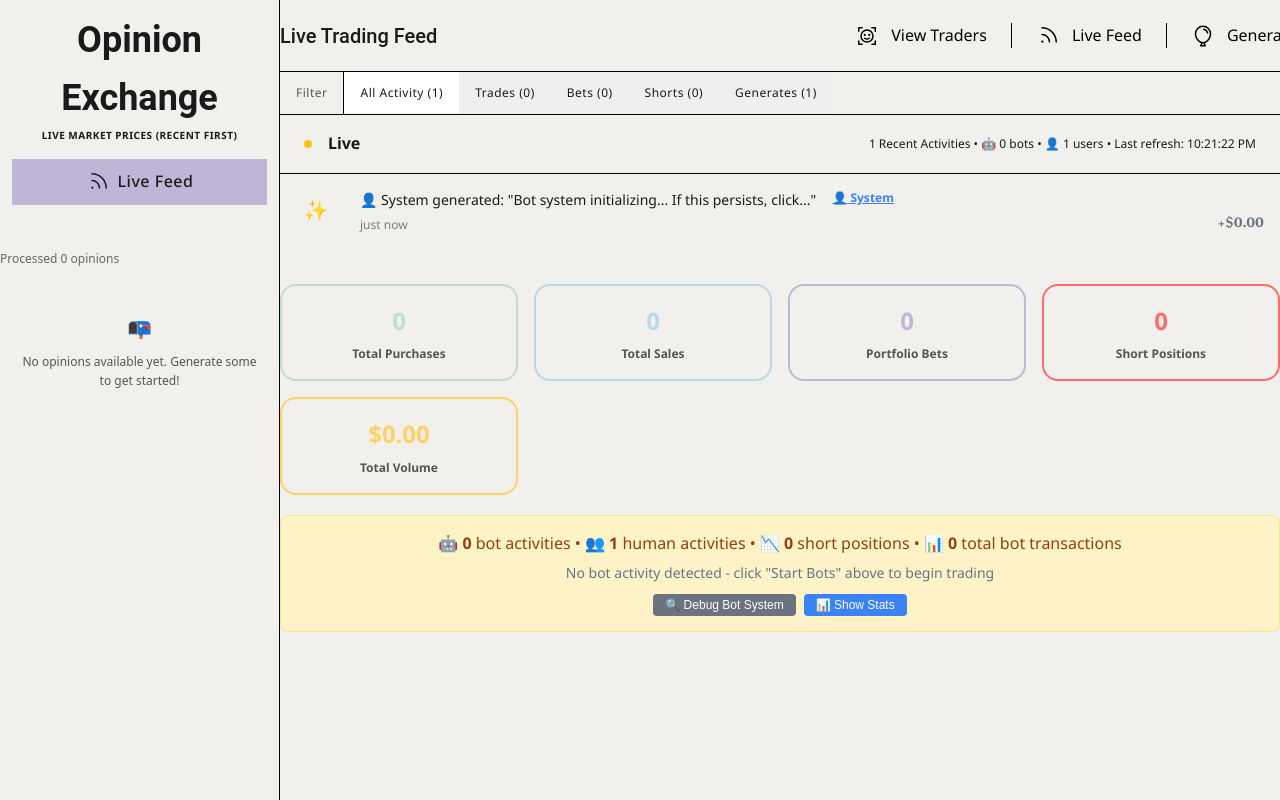
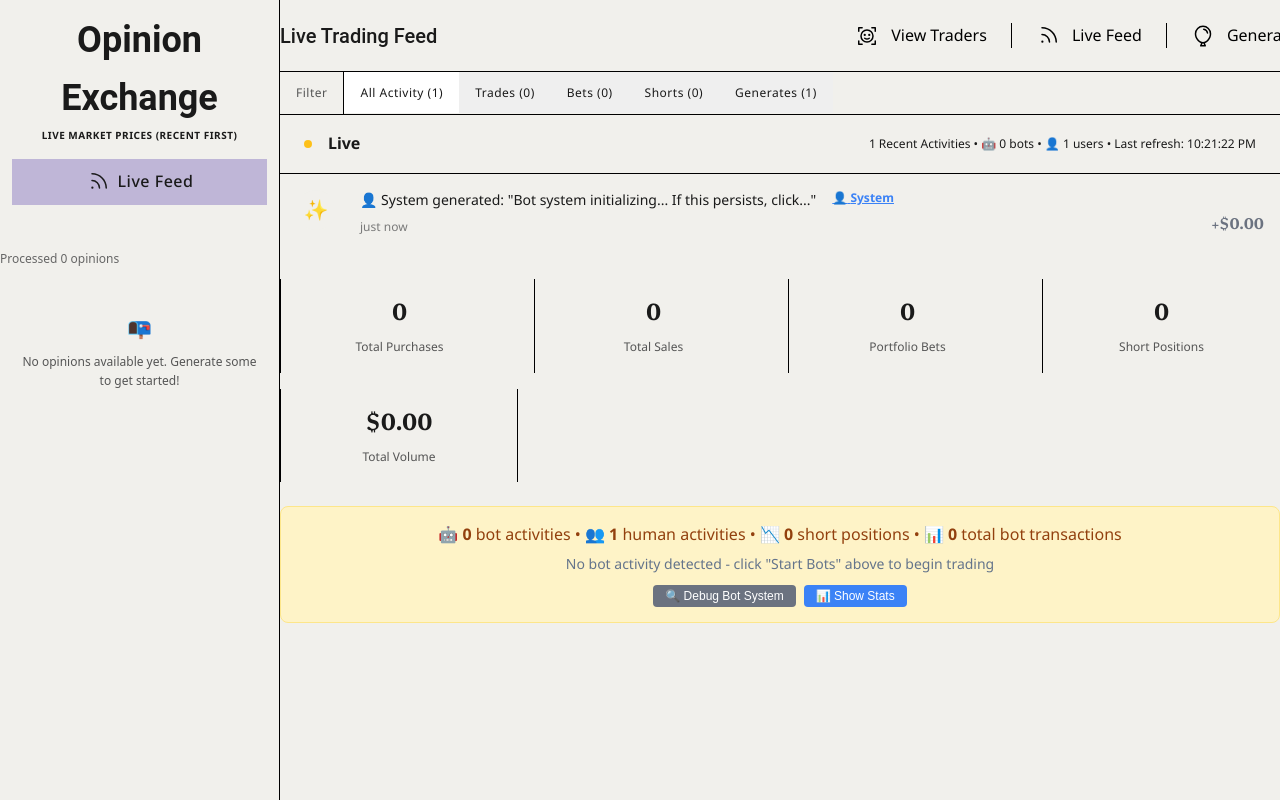
Before and after one commit to AndyReischling/idea-auction, a Next.js app: page /feed in a window 1280 px wide. Built offline with nearby package versions, Linux system fonts and the light colour scheme; a web font is replaced by a local one.

Commit message:
live feed ui

```diff
--- a/app/feed/page.module.css
+++ b/app/feed/page.module.css
@@ -170,14 +170,22 @@
 }
 
 .emptyFeed {
-  padding: 3rem;
+  display: flex;
+  flex-direction: column;
+  align-items: center;
+  justify-content: center;
+  height: 100%;
+  gap: var(--spacing-xs);
+  padding: var(--spacing-4xl);
+  padding-bottom: var(--spacing-6xl);
   text-align: center;
   color: var(--text-secondary);
+  border-bottom: 1px solid var(--border-primary);
 }
 
 .emptyFeed p:first-child {
-  font-size: var(--font-size-xl);
-  margin: 0 0 0.5rem 0;
+  font-size: var(--font-size-4xl);
+  margin: 0 0 0 0;
 }
 
 .emptyFeed p:last-child {
@@ -198,7 +206,7 @@
 }
 
 .activityItem.userActivity {
-  background: rgba(139, 92, 246, 0.09);
+  background: rgba(139, 92, 246, 0.06);
 }
 
 .activityLayout {
@@ -307,7 +315,7 @@
 
 .activityAmount {
   font-weight: 700;
-  font-size: var(--font-size-base);
+  font-size: var(--font-size-md);
   font-family: var(--font-number);
 }
 
@@ -321,68 +329,51 @@
 
 /* Market Stats */
 .marketStats {
-  margin-top: 2rem;
+  margin: var(--spacing-xl) 0;
   display: grid;
   grid-template-columns: repeat(auto-fit, minmax(200px, 1fr));
   gap: 1rem;
+  /* border-top: 1px solid var(--border-primary);
+  border-bottom: 1px solid var(--border-primary); */
 }
 
 .statCard {
+  /* margin: var(--spacing-md) 0; */
   padding: 1rem;
-  border-radius: var(--radius-lg);
-  border: 2px solid;
+  border-left: 1px solid var(--border-primary);
   text-align: center;
   transition: all var(--transition);
   background: var(--bg-card);
 }
 
-.statCard:hover {
-  transform: translateY(-2px);
-}
-
-.statCard.purchases {
-  border-color: var(--lime-green);
+.statCard:last-child {
+  border-right: 1px solid var(--border-primary);
 }
 
 .statCard.sales {
-  border-color: var(--soft-blue);
+
 }
 
 .statCard.bets {
-  border-color: var(--soft-purple);
+
 }
 
 .statCard.volume {
-  border-color: var(--warning);
+
 }
 
 .statNumber {
   font-size: var(--font-size-2xl);
-  font-weight: 800;
+  font-weight: 700;
+  font-family: var(--font-number);
   margin: 0 0 4px 0;
-}
-
-.statNumber.purchases {
-  color: var(--lime-green);
-}
-
-.statNumber.sales {
-  color: var(--soft-blue);
-}
-
-.statNumber.bets {
-  color: var(--soft-purple);
-}
-
-.statNumber.volume {
-  color: var(--warning);
 }
 
 .statLabel {
   font-size: var(--font-size-sm);
   margin: 0;
   color: var(--text-secondary);
-  font-weight: 600;
+  font-weight: 400;
 }
 
 /* Activity Type Indicators */
@@ -817,17 +808,7 @@
 }
 
 .activityIcon.shorts {
-  background: var(--coral-red);
-  border-color: var(--coral-bright);
   color: var(--text-primary);
-}
-
-.statCard.shorts {
-  border-color: var(--coral-red);
-}
-
-.statNumber.shorts {
-  color: var(--coral-red);
 }
 
 /* Responsive modal styles */
--- a/app/feed/page.tsx
+++ b/app/feed/page.tsx
@@ -2378,8 +2378,8 @@ export default function FeedPage() {
             {filteredActivities.length === 0 ? (
               <div className={styles.emptyFeed}>
                 <p>📭</p>
-                <p>No activity found matching your filter.</p>
-                <p style={{ fontSize: '14px', color: '#666', marginTop: '10px' }}>
+                <p style={{margin: 0}}>No activity found matching your filter.</p>
+                <p style={{ fontSize: '14px', color: '#666' }}>
                   🤖 Bot system may be starting up. Click "Start Bots" to begin automated trading.
                 </p>
                 <div style={{ marginTop: '15px', display: 'flex', gap: '10px', justifyContent: 'center', flexWrap: 'wrap' }}>
@@ -2390,11 +2390,10 @@ export default function FeedPage() {
                     }}
                     style={{
                       padding: '8px 16px',
-                      backgroundColor: '#10b981',
+                      backgroundColor: '#000',
                       color: 'white',
                       border: 'none',
-                      borderRadius: '6px',
-                      cursor: 'pointer'
+                      cursor: 'pointer',
                     }}
                   >
                     🤖 Start Bot System
@@ -2403,10 +2402,9 @@ export default function FeedPage() {
                     onClick={forceRefreshFeed}
                     style={{
                       padding: '8px 16px',
-                      backgroundColor: '#3b82f6',
+                      backgroundColor: '#9F93C4',
                       color: 'white',
                       border: 'none',
-                      borderRadius: '6px',
                       cursor: 'pointer'
                     }}
                   >
@@ -2421,11 +2419,10 @@ export default function FeedPage() {
                     }}
                     style={{
                       padding: '8px 16px',
-                      backgroundColor: '#f59e0b',
-                      color: 'white',
+                      color: 'black',
                       border: 'none',
-                      borderRadius: '6px',
-                      cursor: 'pointer'
+                      cursor: 'pointer',
+                      background: 'white'
                     }}
                   >
                     🚀 Force Bot Activity
```
